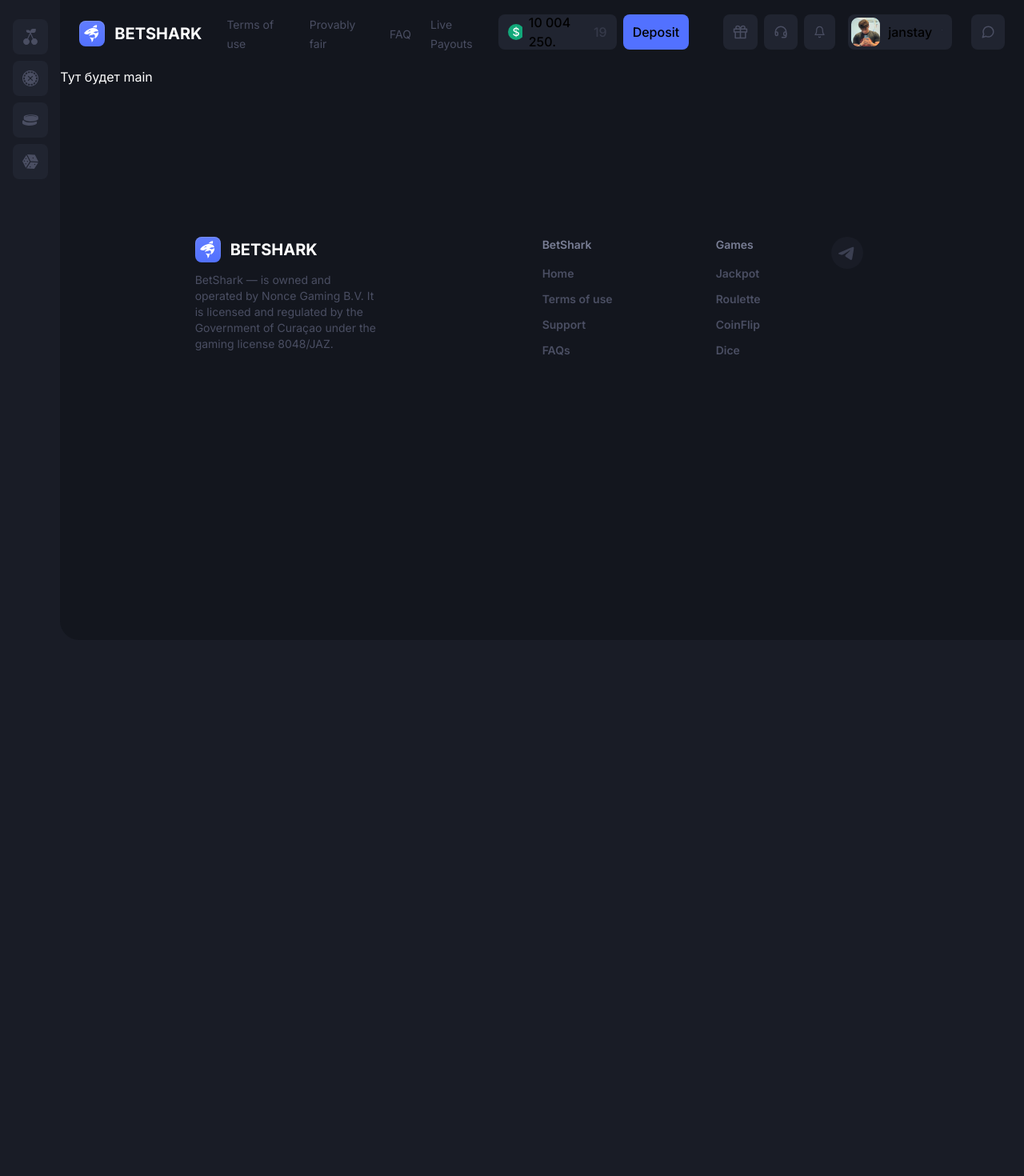
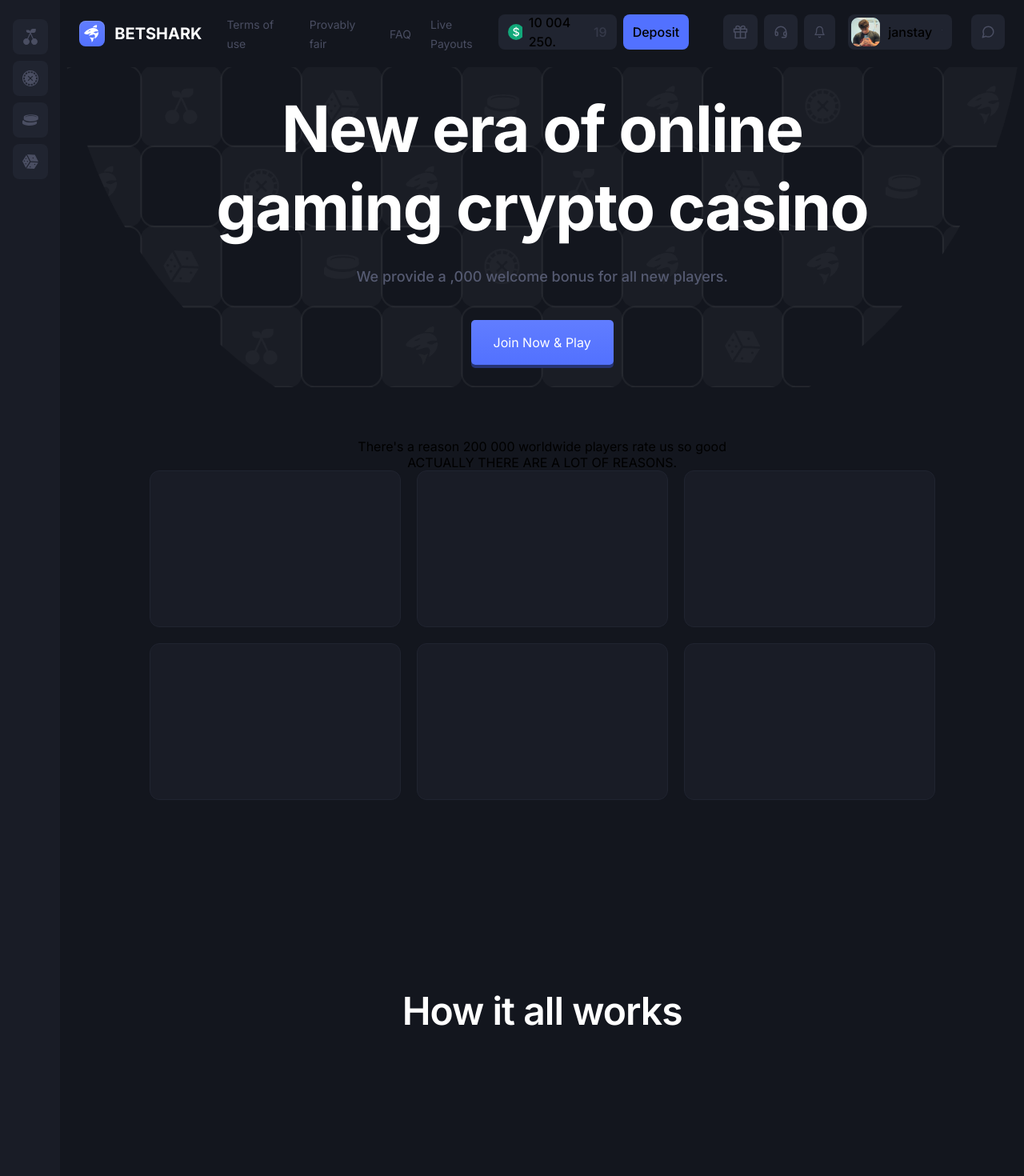
Before and after one commit to thunder-splash/BetSharkF, a Next.js app: page / in a window 1280 px wide. Shown: the top 1470 px of the page at 80% size. Before the commit the page ends 800 px from the top, so only its background shows below. Built offline with nearby package versions, Linux system fonts and the light colour scheme.

Commit message:
Добивил секции в main

```diff
--- a/src/app/page.tsx
+++ b/src/app/page.tsx
@@ -1,5 +1,32 @@
 export default function Home() {
     return (
-        <h1 className='h1onpage'>Тут будет main</h1>
+        <>
+            <section className='main-section'>
+                <h1 className='h1onpage'>New era of online<br></br> gaming crypto casino</h1>
+                <p className='subtext'>We provide a ,000 welcome bonus for all new players.</p>
+                <button className='join-button'>Join Now & Play</button>
+            </section>
+            <section className='main-section_cards'>
+                <p>There's a reason 200 000 worldwide players rate us so good</p>
+                <p>ACTUALLY THERE ARE A LOT OF REASONS.</p>
+                <div className='card-grid'>
+                    {Array(6).fill(null).map((_, i) => (
+                        <div key={i} className='card'></div>
+                    ))}
+                </div>
+            </section>
+            <section className='how-it-works'>
+                <h2>How it all works</h2>
+            </section>
+            <section className='recommended-game'>
+                <h2>Recommended game</h2>
+            </section>
+            <section className='vip-system'>
+                <h2>The #1 VIP system</h2>
+            </section>
+            <section className='live-payouts'>
+                <h2>Live payouts & latest bet</h2>
+            </section>
+        </>
     )
 }
--- a/src/styles/globals.css
+++ b/src/styles/globals.css
@@ -253,10 +253,98 @@ header .btn.sum::before {
     cursor: pointer;
 }
 
-.h1onpage {
-    color: white;
+.main-section {
+    display: flex;
+    flex-direction: column;
+    align-items: center;
+    justify-content: center;
+    height: 50vh;
+    background-image: url('/main_section_bg.svg');
+    background-repeat: no-repeat;
+    background-size: cover;
+}
+.main-section_cards,.how-it-works,
+.recommended-game,
+.vip-system,
+.live-payouts {
+    display: flex;
+    flex-direction: column;
+    align-items: center;
+    justify-content: center;
+    height: 50vh;
+    margin-top: 90px;
 }
 
+.how-it-works h2,
+.recommended-game h2,
+.vip-system h2,
+.live-payouts h2{
+    color: var(--White, #FFF);
+    text-align: center;
+    font-family: Inter;
+    font-size: 48px;
+    font-style: normal;
+    font-weight: 600;
+    line-height: 60px;
+    letter-spacing: -0.96px;
+}
+.h1onpage {
+    color: var(--White, #FFF);
+    text-align: center;
+
+    font-family: Inter;
+    font-size: 80px;
+    font-style: normal;
+    font-weight: 700;
+    line-height: 98px;
+    letter-spacing: -1.6px;
+}
+
+.subtext {
+    color: var(--black-700, #555A71);
+    font-family: Inter;
+    font-size: 18px;
+    font-style: normal;
+    font-weight: 500;
+    line-height: 28px;
+    margin-top: 24px;
+}
+
+.join-button {
+    color: white;
+    padding: 10px 20px;
+    border-radius: 5px;
+    border: none;
+    cursor: pointer;
+    display: flex;
+    padding: 16px 28px;
+    justify-content: center;
+    align-items: center;
+    gap: 8px;
+    background: linear-gradient(180deg, #617DFF 0%, #5271FF 100%);
+    box-shadow: 0px 4px 0px 0px #263475;
+    margin-top: 40px;
+}
+.card-grid {
+    display: grid;
+    grid-template-columns: repeat(3, 1fr);
+    gap: 20px;
+}
+
+.card {
+    border-radius: 12px;
+    border: 1px solid var(--black-100, #202430);
+    background: var(--black-50, #191C26);
+    backdrop-filter: blur(10px);
+    display: flex;
+    width: 314px;
+    height: 196px;
+    padding: 24px 16px 16px 16px;
+    flex-direction: column;
+    align-items: center;
+    gap: 20px;
+    flex-shrink: 0;
+}
 .colums {
     display: grid;
     gap: 24px;
```
Also changed, not shown: public/main_section_bg.svg (added), 1 other file (tests, documents, lock files or other folders).
